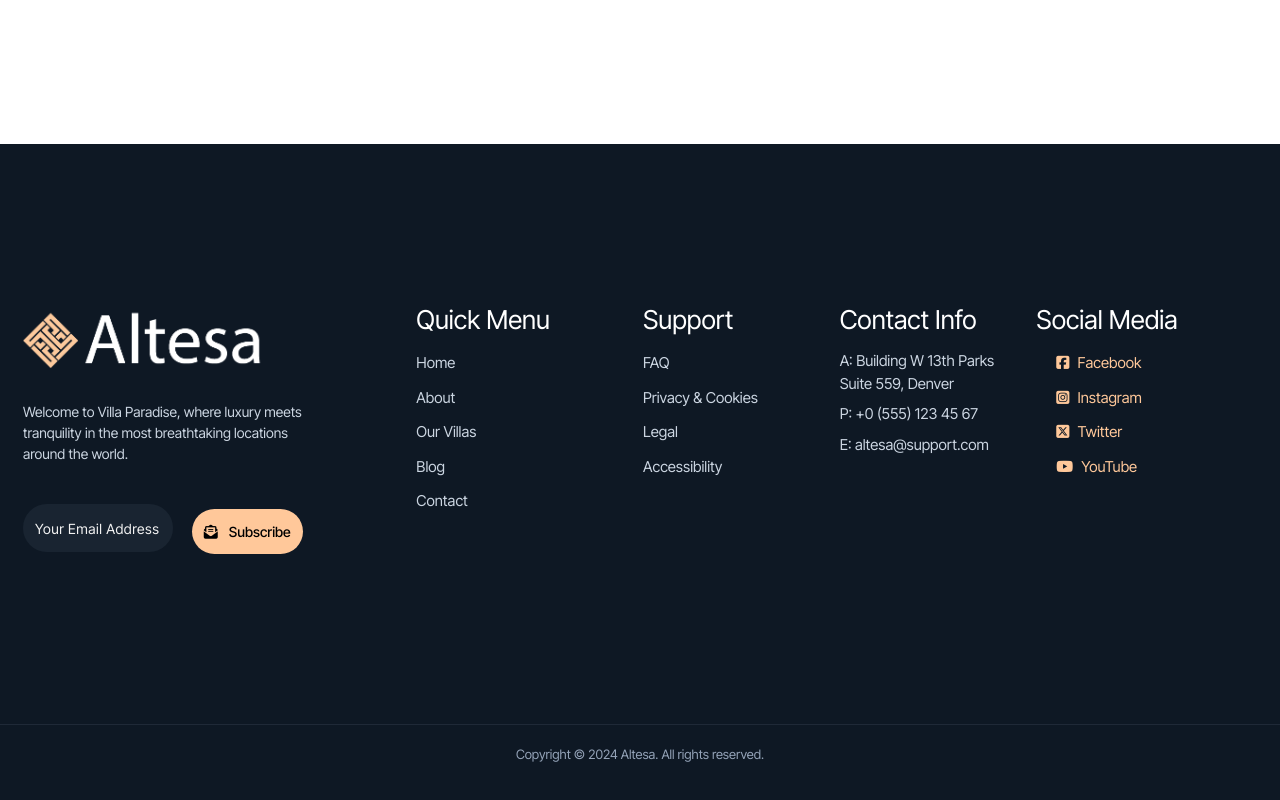
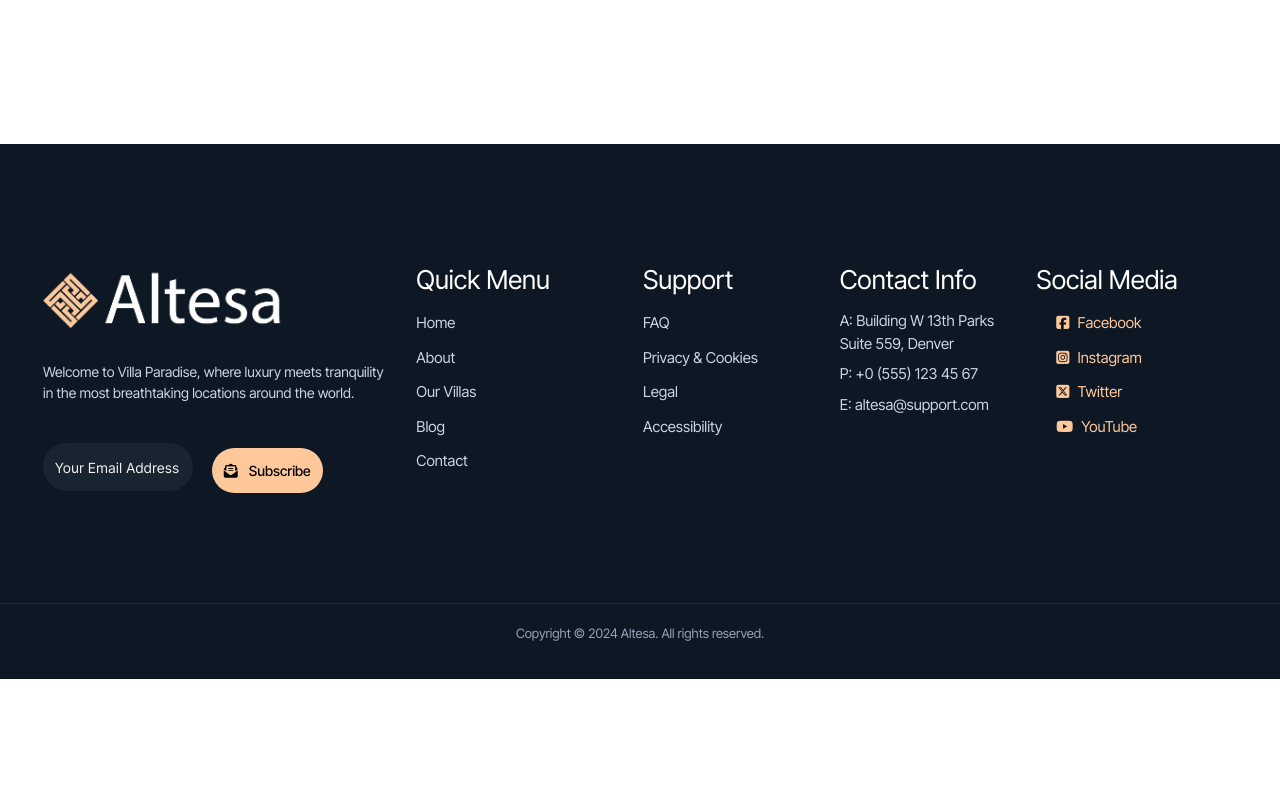
Before and after one commit to lynganthutran03/Altesa, a plain HTML site: page index.html in a window 1280 px wide. Shown: the part 7411-8211 px from the top of the page. After the commit the page ends 8090 px from the top, so only its background shows below. Drawn offline with nearby package versions, Linux system fonts and the light colour scheme.

Commit message:
oh yeah, i'm still not done hehe

```diff
--- a/styles.css
+++ b/styles.css
@@ -1632,14 +1632,14 @@ nav ul li a:hover,
 footer {
     background: #0e1824;
     color: #ffffff;
-    padding: 60px 0 30px;
+    padding: 40px 0 20px;
     font-family: 'Inter Tight', sans-serif;
     position: relative;
 }
 
 .footer-content {
     max-width: 1400px;
-    margin: 100px auto;
+    margin: 80px auto 40px;
     padding: 0 20px;
     display: flex;
     justify-content: space-between;
@@ -1659,7 +1659,8 @@ footer {
 
 /* === Left Column (Brandname & Quick Menu) === */
 .footer-brandname {
-    max-width: 300px;
+    max-width: 350px;
+    margin-left: 20px;
 }
 
 .footer-brandname img {
```
